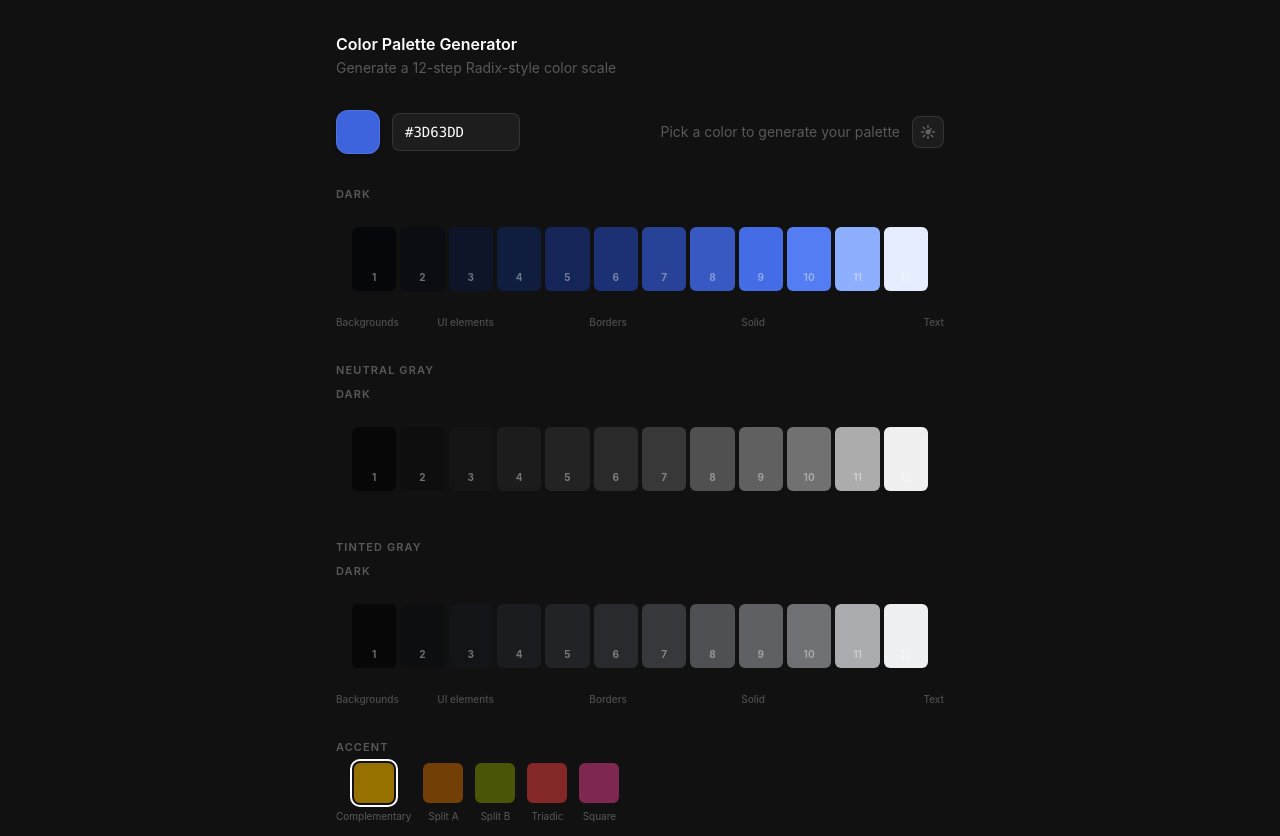
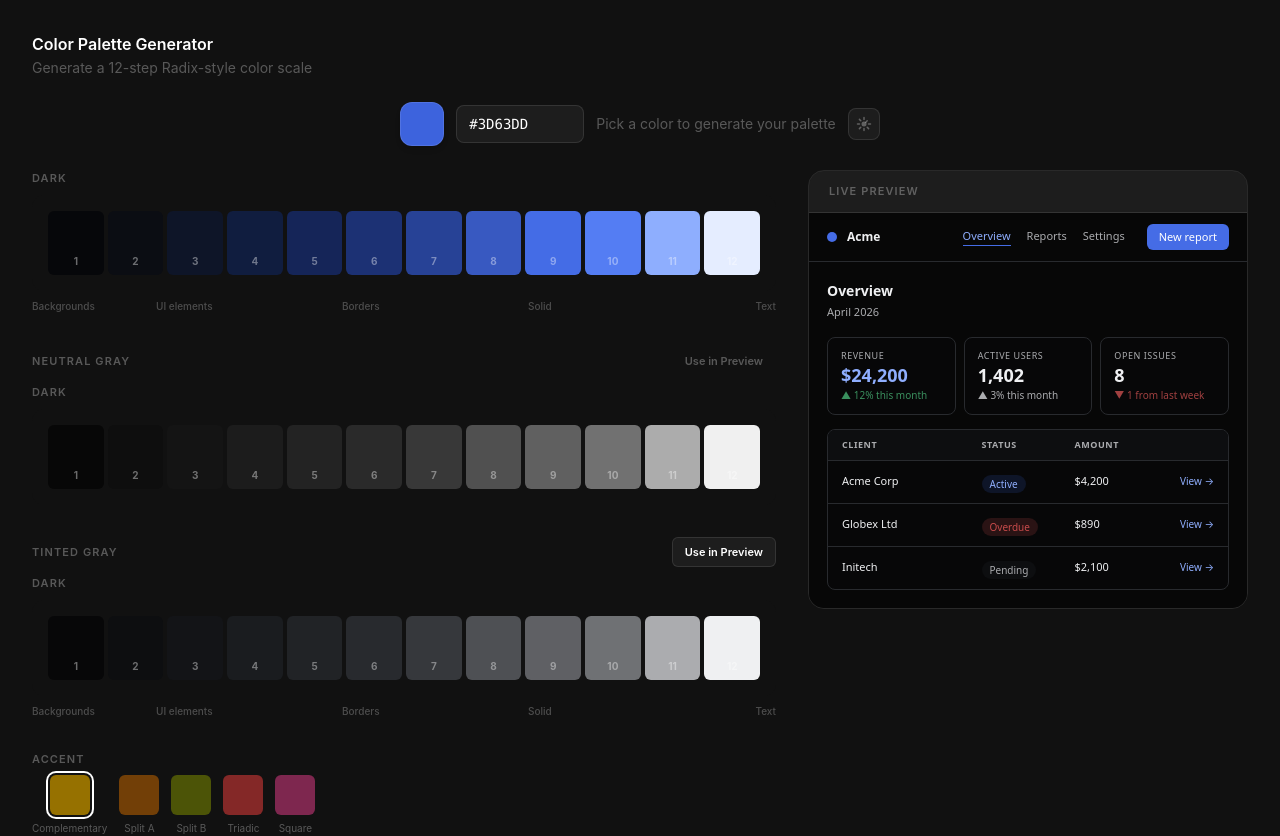
Before and after one commit to wonddark/colorizit, a React (Vite) app: page / in a window 1280 px wide. Shown: the top 836 px of the page. Built offline with nearby package versions, Linux system fonts and the light colour scheme.

Commit message:
fix: remove dead neutralGray prop from PreviewPanel

```diff
--- a/src/App.tsx
+++ b/src/App.tsx
@@ -52,6 +52,7 @@ export default function App() {
 
   const [selectedAccentIdx, setSelectedAccentIdx] = useState(0)
   const [selectedSecondaryIdx, setSelectedSecondaryIdx] = useState(0)
+  const [preferredGray, setPreferredGray] = useState<'neutral' | 'tinted'>('tinted')
 
   useEffect(() => {
     setSelectedAccentIdx(0)
@@ -60,6 +61,7 @@ export default function App() {
 
   const accentPalette    = harmonies.accent[selectedAccentIdx]?.palette
   const secondaryPalette = harmonies.secondary[selectedSecondaryIdx]?.palette
+  const previewGray      = preferredGray === 'neutral' ? grays.neutral : grays.tinted
 
   const appVars = useMemo(
     () => buildAppVars(theme, palette),
@@ -71,29 +73,58 @@ export default function App() {
       className="min-h-screen bg-[var(--app-bg)] text-[var(--app-fg)]"
       style={appVars as React.CSSProperties}
     >
-      <div className="max-w-2xl mx-auto flex flex-col gap-8 p-8">
-        <div>
+      <div className="px-8 pt-8">
         <h1 className="text-base font-semibold mb-0.5">Color Palette Generator</h1>
         <p className="text-sm text-[var(--app-fg-muted)]">Generate a 12-step Radix-style color scale</p>
       </div>
+
+      <div className="px-8 pt-6 flex justify-center">
         <ColorInput value={color} onChange={setColor} theme={theme} onToggleTheme={toggleTheme} />
+      </div>
+
+      <div className="p-8 pt-6 flex flex-col lg:flex-row gap-8 items-start">
+        <div className="flex flex-col gap-8 flex-1 min-w-0">
           {theme === 'light'
             ? <PaletteScale steps={palette.light} mode="light" showLegend />
             : <PaletteScale steps={palette.dark} mode="dark" showLegend />}
 
           <div className="flex flex-col gap-2">
+            <div className="flex items-center justify-between">
               <h2 className="text-[11px] font-semibold uppercase tracking-widest text-[var(--app-fg-muted)]">
                 Neutral Gray
               </h2>
+              <button
+                onClick={() => setPreferredGray('neutral')}
+                className={`px-3 py-1.5 text-[11px] font-semibold rounded-md border transition-colors ${
+                  preferredGray === 'neutral'
+                    ? 'bg-[var(--app-surface)] border-[var(--app-border)] text-[var(--app-fg)]'
+                    : 'bg-transparent border-transparent text-[var(--app-fg-muted)] hover:text-[var(--app-fg-subtle)]'
+                }`}
+              >
+                Use in Preview
+              </button>
+            </div>
             {theme === 'light'
               ? <PaletteScale steps={grays.neutral.light} mode="light" />
               : <PaletteScale steps={grays.neutral.dark} mode="dark" />}
           </div>
 
           <div className="flex flex-col gap-2">
+            <div className="flex items-center justify-between">
               <h2 className="text-[11px] font-semibold uppercase tracking-widest text-[var(--app-fg-muted)]">
                 Tinted Gray
               </h2>
+              <button
+                onClick={() => setPreferredGray('tinted')}
+                className={`px-3 py-1.5 text-[11px] font-semibold rounded-md border transition-colors ${
+                  preferredGray === 'tinted'
+                    ? 'bg-[var(--app-surface)] border-[var(--app-border)] text-[var(--app-fg)]'
+                    : 'bg-transparent border-transparent text-[var(--app-fg-muted)] hover:text-[var(--app-fg-subtle)]'
+                }`}
+              >
+                Use in Preview
+              </button>
+            </div>
             {theme === 'light'
               ? <PaletteScale steps={grays.tinted.light} mode="light" showLegend />
               : <PaletteScale steps={grays.tinted.dark} mode="dark" showLegend />}
@@ -130,15 +161,17 @@ export default function App() {
           />
         </div>
 
+        <div className="w-full lg:w-[440px] shrink-0">
           <PreviewPanel
             palette={palette}
-        neutralGray={grays.neutral}
-        tintedGray={grays.tinted}
+            tintedGray={previewGray}
             background={background}
             accentPalette={accentPalette}
             secondaryPalette={secondaryPalette}
             theme={theme}
           />
         </div>
+      </div>
+    </div>
   )
 }
--- a/src/components/PreviewPanel.tsx
+++ b/src/components/PreviewPanel.tsx
@@ -3,7 +3,6 @@ import type { PaletteResult, BackgroundResult } from '../lib/generatePalette'
 
 type Props = {
   palette: PaletteResult
-  neutralGray: PaletteResult
   tintedGray: PaletteResult
   background: BackgroundResult
   accentPalette?: PaletteResult
```
Lines whose indentation alone changed are shown as unchanged.
